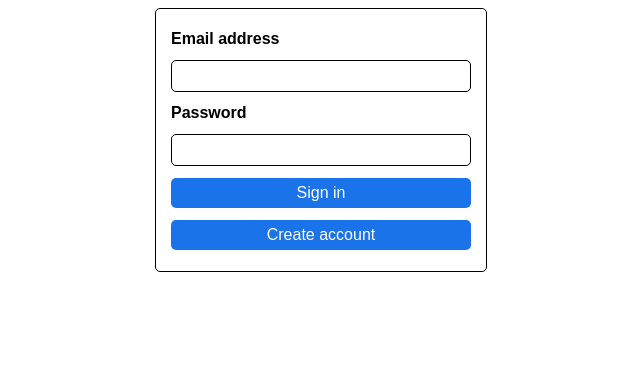
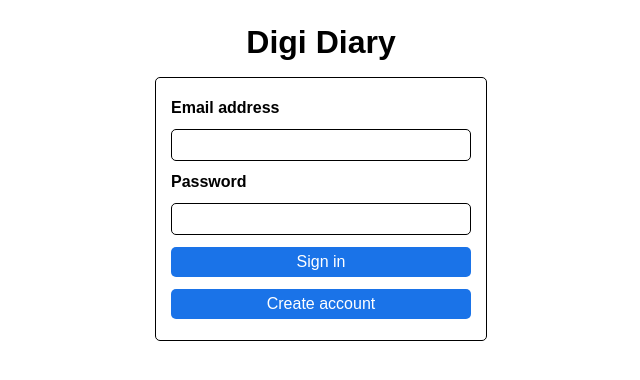
Before and after one commit to adiattri/digi-diary, a plain HTML site: page index.html in a window 1280 px wide. Shown: the whole page, without its empty margins (319-959 px from the left). Drawn offline with Linux system fonts and the light colour scheme.

Commit message:
Changed style

```diff
--- a/index.html
+++ b/index.html
@@ -8,6 +8,7 @@
     <link rel="stylesheet" href="index_main.css" />
   </head>
   <body>
+    <h1 id="MainHeading">Digi Diary</h1>
     <div id="SignInDiv">
       <h4>Email address</h4>
       <input id="SignInDiv_EmailAddressInput" />
--- a/index_main.css
+++ b/index_main.css
@@ -2,6 +2,12 @@ body {
     background-color: #ffffff;
 }
 
+#MainHeading {
+    font-family: Arial, Helvetica, sans-serif;
+    margin: 0px;
+    padding: 16px;
+    text-align: center;
+}
 #SignInDiv {
     border: 1px solid #000000;
     margin: 0px auto;
@@ -44,3 +50,7 @@ body {
     outline: none;
     -webkit-tap-highlight-color: #ffffff;
 }
+
+#SignInDiv button:hover {
+    background-color: #0a63d8;
+}
```
